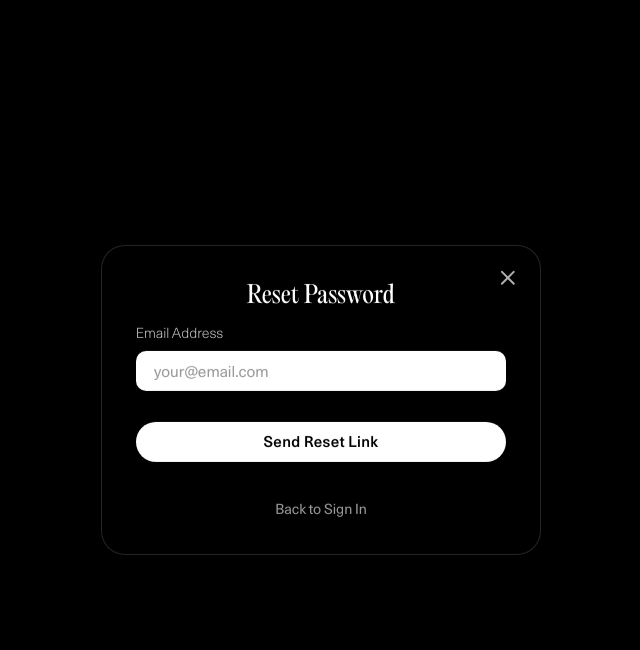
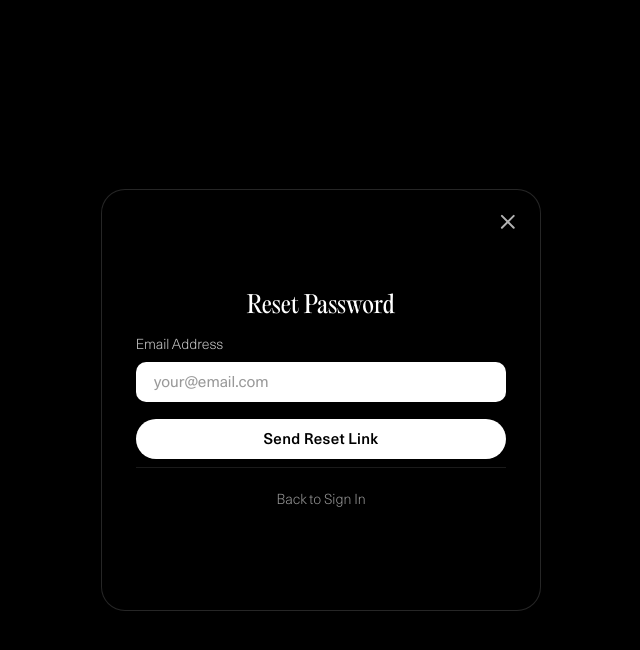
Before and after one commit to marchrussell/embers, a React (Vite) app: page /auth in a window 1280 px wide. Both pictures are taken after a click on the button "Forgot password?". Shown: the top 650 px of the page, without its empty margins (319-959 px from the left). Built offline with nearby package versions, Linux system fonts and the light colour scheme; no server answers; what @posthog/react would draw is missing.

Commit message:
ui: auth modal updates

```diff
--- a/src/components/AuthSignInModal.tsx
+++ b/src/components/AuthSignInModal.tsx
@@ -98,7 +98,7 @@ export const AuthSignInModal = ({
     <Dialog open={open} onOpenChange={handleClose}>
       <DialogPortal>
         <DialogPrimitive.Overlay className="fixed inset-0 z-50 bg-black/85 backdrop-blur-md transition-opacity duration-300 data-[state=open]:animate-in data-[state=closed]:animate-out data-[state=closed]:fade-out-0 data-[state=open]:fade-in-0" />
-        <DialogPrimitive.Content className="fixed left-[50%] top-[50%] z-50 w-[92%] max-w-[440px] translate-x-[-50%] translate-y-[-50%] overflow-hidden rounded-[24px] border border-white/15 bg-black/65 backdrop-blur-xl duration-300 data-[state=open]:animate-in data-[state=closed]:animate-out data-[state=closed]:fade-out-0 data-[state=open]:fade-in-0 data-[state=closed]:zoom-out-95 data-[state=open]:zoom-in-95">
+        <DialogPrimitive.Content className="fixed inset-0 z-50 h-dvh w-full overflow-y-auto rounded-none border-0 bg-black/85 backdrop-blur-xl duration-300 data-[state=open]:animate-in data-[state=closed]:animate-out data-[state=closed]:fade-out-0 data-[state=open]:fade-in-0 data-[state=closed]:zoom-out-95 data-[state=open]:zoom-in-95 md:inset-auto md:left-[50%] md:top-[50%] md:h-auto md:w-[92%] md:max-w-[440px] md:-translate-x-1/2 md:-translate-y-1/2 md:overflow-hidden md:rounded-[24px] md:border md:border-white/15 md:bg-black/65">
           <div className="sr-only" role="heading" aria-level={2}>
             Sign In to HŌM
           </div>
@@ -106,7 +106,8 @@ export const AuthSignInModal = ({
 
           <ModalCloseButton onClose={handleClose} size="md" position="default" />
 
-          <div className="p-10">
+          <div className="flex min-h-dvh flex-col items-center justify-center p-8 md:min-h-[420px] md:items-stretch md:p-10">
+            <div className="w-full max-w-[360px] md:max-w-none">
             <div className="mb-8 text-center">
               <h2 className="font-editorial text-[clamp(1.5rem,2vw,1.75rem)] font-light text-white">
                 {showForgotPasswordForm ? "Reset Password" : "Welcome back"}
@@ -114,7 +115,7 @@ export const AuthSignInModal = ({
             </div>
 
             {showForgotPasswordForm ? (
-              <form onSubmit={handleForgotPassword} className="space-y-9">
+              <form onSubmit={handleForgotPassword} className="space-y-5">
                 <div className="space-y-2">
                   <Label htmlFor="reset-email" className="text-[14px] font-light text-white/80">
                     Email Address
@@ -135,7 +136,7 @@ export const AuthSignInModal = ({
 
                 <button
                   type="submit"
-                  className="mt-2 flex h-12 w-full items-center justify-center rounded-full bg-white text-[15px] font-medium tracking-wide text-black transition-all hover:bg-white/90 disabled:opacity-50"
+                  className="flex h-12 w-full items-center justify-center rounded-full bg-white text-[15px] font-medium tracking-wide text-black transition-all hover:bg-white/90 disabled:opacity-50"
                   disabled={passwordReset.isPending}
                 >
                   {passwordReset.isPending ? (
@@ -143,14 +144,6 @@ export const AuthSignInModal = ({
                   ) : (
                     "Send Reset Link"
                   )}
-                </button>
-
-                <button
-                  type="button"
-                  onClick={() => setShowForgotPasswordForm(false)}
-                  className="w-full pt-2 text-[14px] text-white/60 transition-colors hover:text-white"
-                >
-                  Back to Sign In
                 </button>
               </form>
             ) : (
@@ -214,8 +207,16 @@ export const AuthSignInModal = ({
               </form>
             )}
 
-            {!showForgotPasswordForm && (
-              <div className="mt-8 border-t border-white/10 pt-6 text-center">
+            <div className="mt-8 border-t border-white/10 pt-6 text-center">
+              {showForgotPasswordForm ? (
+                <button
+                  type="button"
+                  onClick={() => setShowForgotPasswordForm(false)}
+                  className="text-[14px] font-light text-white/60 transition-colors hover:text-white"
+                >
+                  Back to Sign In
+                </button>
+              ) : (
                 <p className="text-[14px] font-light text-white/60">
                   Don't have an account?{" "}
                   <button
@@ -225,8 +226,9 @@ export const AuthSignInModal = ({
                     Sign up now
                   </button>
                 </p>
-              </div>
-            )}
+              )}
+            </div>
+            </div>
           </div>
         </DialogPrimitive.Content>
       </DialogPortal>
--- a/src/components/PolicyModalShell.tsx
+++ b/src/components/PolicyModalShell.tsx
@@ -19,7 +19,7 @@ export const PolicyModalShell = ({
   <Dialog open={open} onOpenChange={onOpenChange}>
     <DialogContent
       hideClose
-      className="max-h-[calc(90dvh-3rem)] w-[92vw] max-w-4xl overflow-y-auto overscroll-contain scroll-smooth rounded-xl md:border md:border-white/30 bg-black/75 p-0 backdrop-blur-xl md:max-h-[90dvh]"
+      className="max-h-[calc(90dvh-3rem)] w-[92vw] max-w-4xl overflow-y-auto overscroll-contain scroll-smooth rounded-xl bg-black/75 p-0 backdrop-blur-xl md:max-h-[90dvh] md:border md:border-white/30"
     >
       <DialogTitle className="sr-only">{title}</DialogTitle>
       <ModalCloseButton onClose={() => onOpenChange(false)} size="md" />
--- a/src/components/SafetyDisclosureModal.tsx
+++ b/src/components/SafetyDisclosureModal.tsx
@@ -87,7 +87,7 @@ export const SafetyDisclosureModal = ({ isOpen, onAccept, userId }: SafetyDisclo
     <Dialog open={isOpen} onOpenChange={() => {}}>
       <DialogContent
         hideClose
-        className="max-h-[90vh] w-[92vw] max-w-4xl overflow-y-auto rounded-xl border border-white/30 bg-black/75 p-0 backdrop-blur-xl"
+        className="max-h-[90vh] w-[92vw] max-w-4xl overflow-y-auto rounded-xl md:border md:border-white/30 bg-black/75 p-0 backdrop-blur-xl"
       >
         <DialogTitle className="sr-only">Safety Information</DialogTitle>
         <ModalCloseButton onClose={() => {}} size="md" className="pointer-events-none opacity-0" />
```
